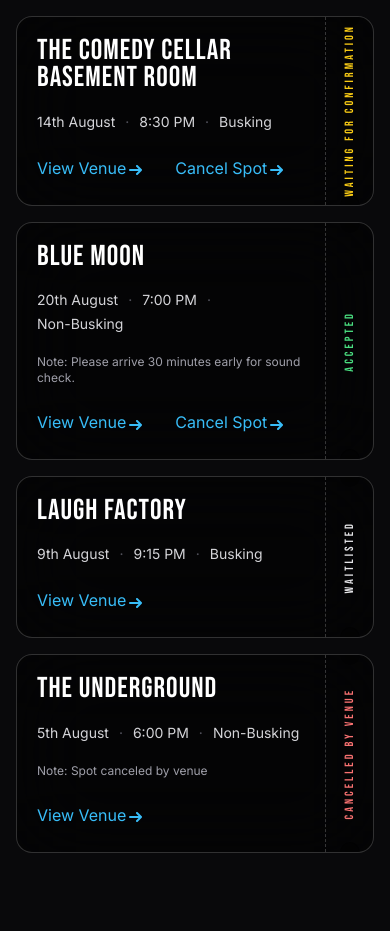
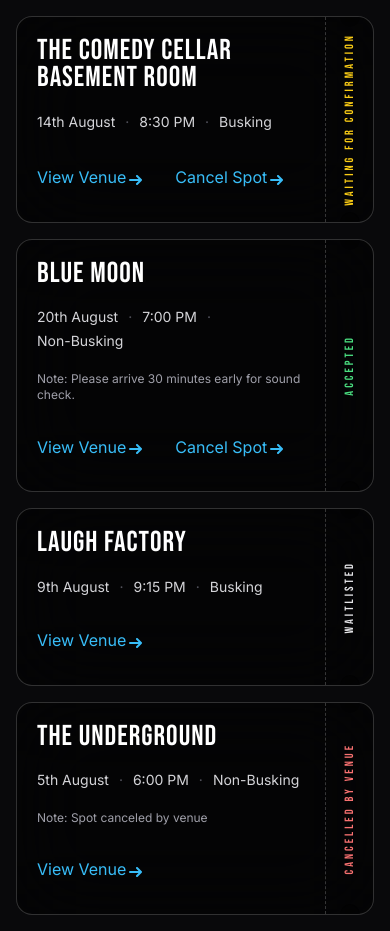
Before and after one commit to Jaivardhan05/open-mic-tracker, a Next.js app in the folder apps/web/: page /debug-spot-card-preview in a window 390 px wide. Before the commit the page ends 869 px from the top, so only its background shows below. Built offline with nearby package versions, Linux system fonts and the light colour scheme; no server answers.

Commit message:
spot card mobile fix & /profile/edit page

```diff
--- a/apps/web/app/profile/edit/page.tsx
+++ b/apps/web/app/profile/edit/page.tsx
@@ -10,7 +10,10 @@
 import { BrutalistField } from './BrutalistField';
 import fieldStyles from './BrutalistField.module.css';
 
-const API_URL = process.env.NEXT_PUBLIC_API_URL ?? 'http://localhost:8080';
+// See apps/web/src/lib/apiClient.ts for why this falls back to "" (relative,
+// routed through the Next.js /api/* rewrite proxy) instead of hardcoding
+// "http://localhost:8080" — the hardcoded value breaks on mobile/LAN clients.
+const API_URL = process.env.NEXT_PUBLIC_API_URL ?? '';
 
 export default function EditProfilePage() {
   const { user, isLoading, logout, updateUser } = useAuth();
@@ -463,7 +466,7 @@
           <div className="mx-auto w-full max-w-2xl">
             <h1 className="text-2xl font-bold text-white mb-8">Edit Profile</h1>
 
-            <>
+            <div className="content-glass rounded-2xl p-5 md:p-8 backdrop-blur-[40px] backdrop-saturate-[120%]">
               {isComedian ? (
                 <>
                   <div className="mb-8 flex flex-col items-center">
@@ -679,18 +682,17 @@
                   setPasswordError('');
                   setPasswordSuccess('');
                 }}
-                className="flex items-center gap-2 w-full px-4 py-3 rounded-xl bg-zinc-800 border border-zinc-700 text-sm font-medium text-zinc-300 hover:text-white hover:border-zinc-500 transition-colors duration-200 mb-4 min-h-[44px]"
+                className="flex items-center gap-2 w-full px-4 py-3 rounded-xl bg-white/5 border border-white/10 text-sm font-medium text-zinc-300 hover:text-white hover:bg-white/10 hover:border-white/20 transition-colors duration-200 mb-4 min-h-[44px]"
               >
                 <svg
                   width="16"
                   height="16"
                   viewBox="0 0 24 24"
                   fill="none"
-                  stroke="currentColor"
+                  stroke="#38bdf8"
                   strokeWidth="1.5"
                   strokeLinecap="round"
                   strokeLinejoin="round"
-                  className="text-zinc-400"
                 >
                   <rect x="3" y="11" width="18" height="11" rx="2" ry="2" />
                   <path d="M7 11V7a5 5 0 0 1 10 0v4" />
@@ -712,7 +714,7 @@
               </button>
 
               {isChangingPassword && (
-                <div className="mt-3 rounded-2xl border border-zinc-800 bg-zinc-900/50 p-4">
+                <div className="mt-3 rounded-2xl border border-white/10 bg-white/[0.03] p-4">
                   {passwordError ? (
                     <div className="bg-red-900/30 border border-red-800 text-red-400 text-sm rounded-xl px-4 py-3 mb-3">
                       {passwordError}
@@ -758,14 +760,15 @@
                     />
                   </BrutalistField>
 
-                  <button
-                    type="button"
-                    onClick={() => void handlePasswordChange()}
-                    disabled={passwordLoading}
-                    className="w-full bg-zinc-700 text-white font-semibold py-3 rounded-xl text-sm hover:bg-zinc-600 disabled:opacity-50 transition-colors duration-200 min-h-[44px] mt-2"
-                  >
-                    {passwordLoading ? 'Updating...' : 'Update Password'}
-                  </button>
+                  <div className="text-center mt-4">
+                    <CtaButton
+                      type="button"
+                      onClick={() => void handlePasswordChange()}
+                      disabled={passwordLoading}
+                    >
+                      {passwordLoading ? 'Updating...' : 'Update Password'}
+                    </CtaButton>
+                  </div>
                 </div>
               )}
 
@@ -790,7 +793,7 @@
                   {saveLoading ? 'Saving...' : 'Save Changes'}
                 </CtaButton>
               </div>
-            </>
+            </div>
           </div>
         </main>
       </div>
--- a/apps/web/src/components/dashboard/SpotRequestCard.tsx
+++ b/apps/web/src/components/dashboard/SpotRequestCard.tsx
@@ -100,21 +100,42 @@
 
         {venueMessage ? <p className="text-xs text-zinc-400">Note: {venueMessage}</p> : null}
 
-        <div className="mt-auto flex flex-wrap items-center gap-x-6 gap-y-2 pt-1">
+        <div className="mt-auto flex flex-wrap items-center gap-x-6 gap-y-3 pt-1">
+          {/* min-h-[44px] gives each button a ≥44px touch target without
+              boxing the `.cta` element itself (shared across other pages) —
+              see specs/spot-card-mobile-fix-progress.md. */}
+          <span className="inline-flex min-h-[44px] items-center">
             <CtaButton onClick={handleViewVenue} disabled={!venueId}>
               View Venue
             </CtaButton>
+          </span>
 
           {canCancel ? (
+            <span className="inline-flex min-h-[44px] items-center">
               <CtaButton onClick={onCancel} disabled={isCancelling}>
                 {isCancelling ? "Cancelling…" : "Cancel Spot"}
               </CtaButton>
+            </span>
           ) : null}
         </div>
       </div>
 
-      {/* Perforated tear-off: the status stub */}
-      <div className="relative flex w-12 flex-shrink-0 items-center justify-center border-l border-dashed border-white/20 sm:w-14">
+      {/* Perforated tear-off: the status stub. `py-4 md:py-0` is a
+          measured minimum buffer for single-column widths ONLY (<768px,
+          matching RemindersSection's own `md:grid-cols-2` breakpoint):
+          this column's height is driven purely by the vertical status
+          text's own length, and at some single-column card widths the
+          main content column is shorter than that text needs, pushing
+          the text into the punch-hole circles. Measured with Playwright
+          (getBoundingClientRect) across 320–1280px: the real (negative)
+          overlap band is ~600–767px, not just narrow phones. The
+          `md:py-0` reset makes it structurally impossible for this to
+          add any height at 768px+ — verified byte-for-byte identical
+          card heights there before/after. Do not remove the `md:py-0`
+          half without re-measuring; a previous unscoped `py-4`/`py-5`
+          (no `md:` reset) leaked into the 2-/3-column desktop layout via
+          this column being the tallest item in its CSS Grid row. */}
+      <div className="relative flex w-12 flex-shrink-0 items-center justify-center border-l border-dashed border-white/20 py-4 sm:w-14 md:py-0">
         <span className="absolute -top-2.5 left-1/2 h-5 w-5 -translate-x-1/2 rounded-full bg-black/40 shadow-[inset_0_1px_2px_rgba(0,0,0,0.6)]" />
         <span className="absolute -bottom-2.5 left-1/2 h-5 w-5 -translate-x-1/2 rounded-full bg-black/40 shadow-[inset_0_1px_2px_rgba(0,0,0,0.6)]" />
         <span
--- a/apps/web/src/lib/apiClient.ts
+++ b/apps/web/src/lib/apiClient.ts
@@ -1,6 +1,15 @@
 import { supabase } from "./supabaseClient";
 
-const API_URL = process.env.NEXT_PUBLIC_API_URL ?? "http://localhost:8080";
+// Falls back to "" (relative URL) rather than "http://localhost:8080" so
+// requests go through Next.js's own /api/* rewrite proxy (next.config.js)
+// instead of hitting the browser's own "localhost" directly. On a phone
+// accessing the dev server over LAN, "http://localhost:8080" resolves to
+// the phone itself (nothing listening there) and every call fails with
+// "Failed to fetch" — the relative path hits the Next dev server the
+// phone is already talking to, which then proxies to 8080 server-side
+// (same machine, so "localhost" is correct there). Desktop is unaffected
+// since the page's own origin already is localhost in that case.
+const API_URL = process.env.NEXT_PUBLIC_API_URL ?? "";
 
 export async function authorizedFetch(path: string, init: RequestInit = {}): Promise<Response> {
   const { data: sessionData } = await supabase.auth.getSession();
```
Also changed, not shown: 1 other file (tests, documents, lock files or other folders). Lines whose indentation alone changed are shown as unchanged.
